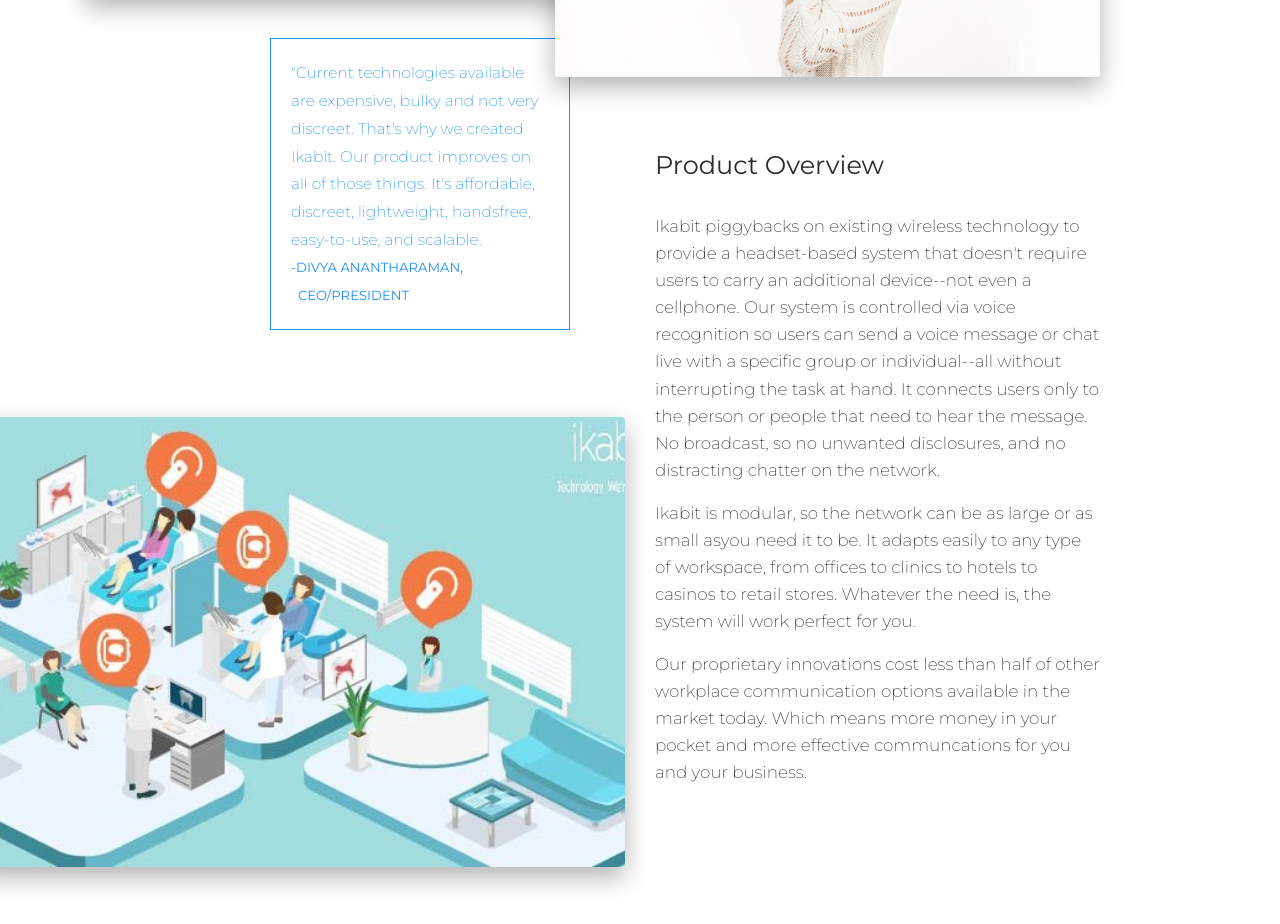
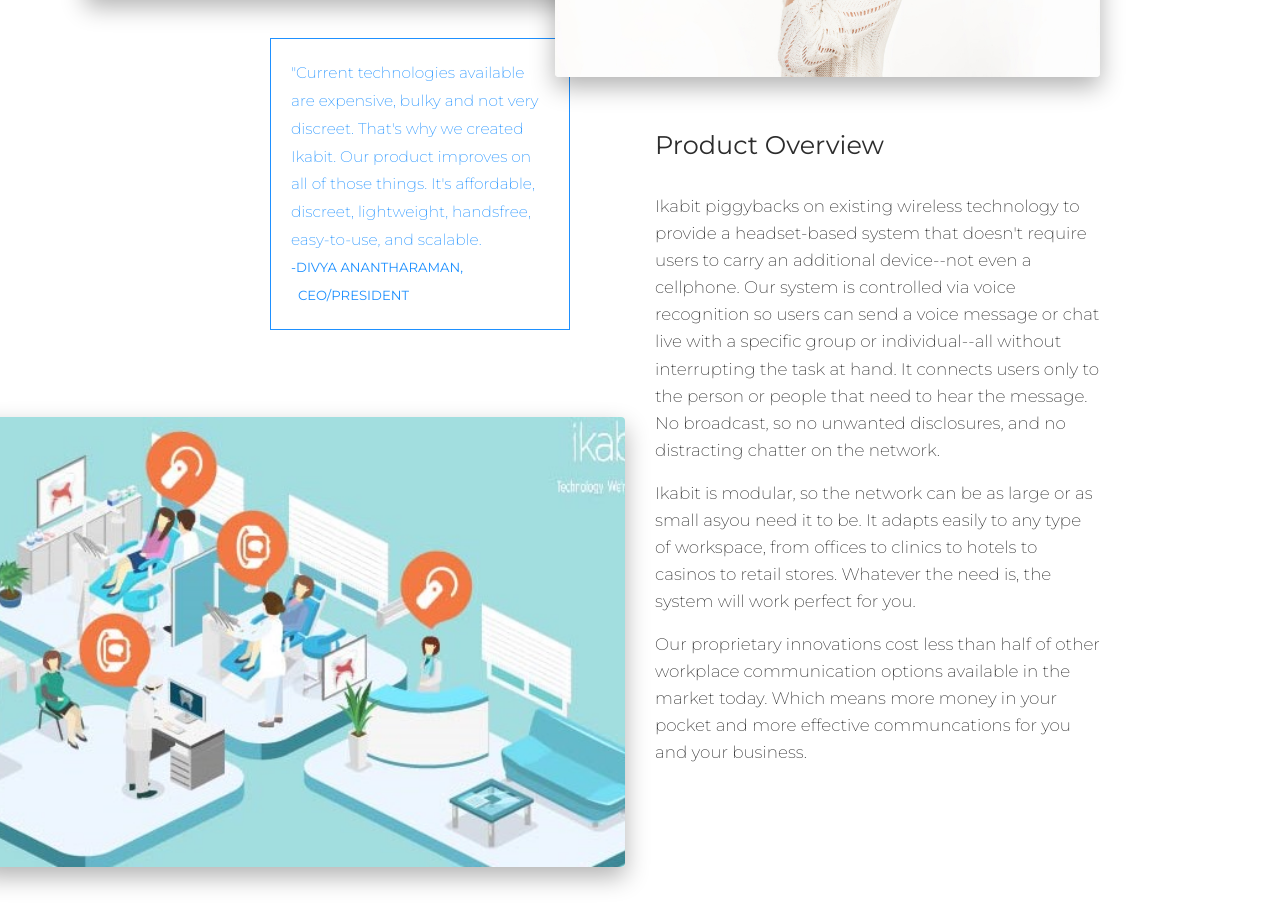
Before and after one commit to dave-toptier/dave-toptier.github.io, a website: page index.html in a window 1280 px wide. Shown: the part 1291-2215 px from the top of the page. Drawn offline with nearby package versions, Linux system fonts and the light colour scheme.

Commit message:
Update index.html

```diff
--- a/index.html
+++ b/index.html
@@ -133,7 +133,7 @@
             <div class="col-md-5">
               <!-- First image on the right side, above the article -->
               <div class="image-container image-right" style="background-image: url('assets/img/bluetoothuse.jpg');"></div>
-              <h3 style="padding-top: 20px;">Product Overview</h3>
+              <h3>Product Overview</h3>
               <p>Ikabit piggybacks on existing wireless technology to provide a headset-based system that doesn't require users to carry an additional device--not even a cellphone. Our system is controlled via voice recognition so users can send a voice message or chat live with a specific group or individual--all without interrupting the task at hand. It connects users only to the person or people that need to hear the message. No broadcast, so no unwanted disclosures, and no distracting chatter on the network.
               </p>
               <p>
```
